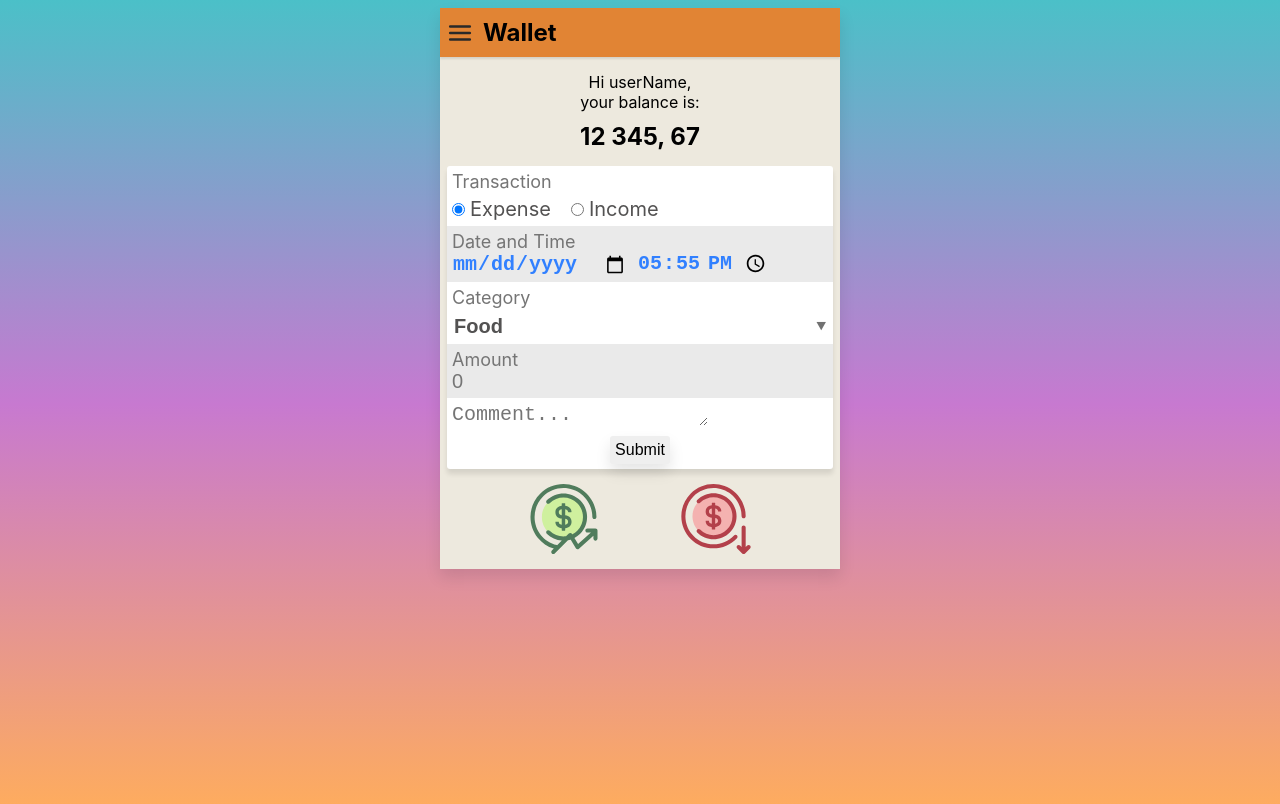
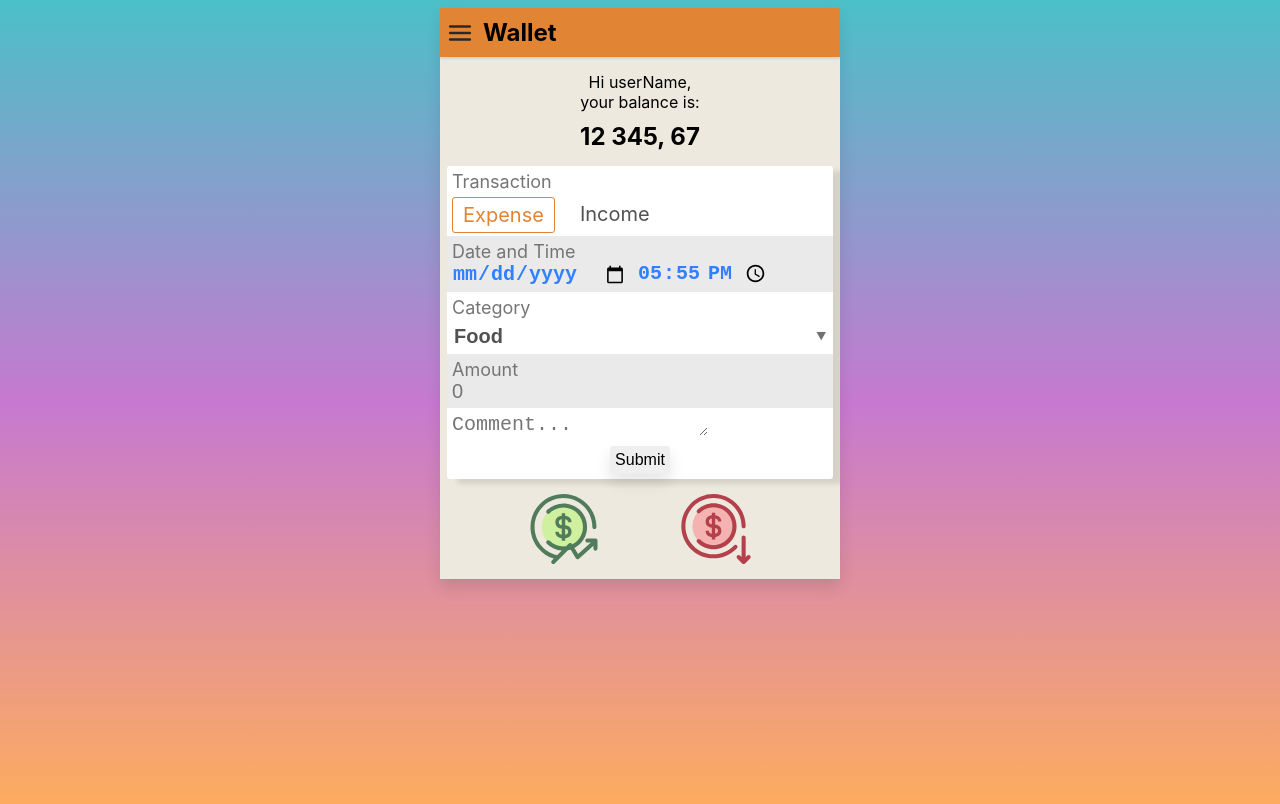
Before and after one commit to mykhailotsynkevych/react-app-wallet, a React (Create React App) app: page / in a window 1280 px wide. Shown: the top 804 px of the page. Built offline with nearby package versions, Linux system fonts and the light colour scheme.

Commit message:
style for radio inputs per SCSS

```diff
--- a/src/components/TransactionForm/TransactionForm.jsx
+++ b/src/components/TransactionForm/TransactionForm.jsx
@@ -1,6 +1,6 @@
 import { Component } from "react";
 import { nanoid } from "nanoid";
-import s from "./TransactionForm.module.css";
+import s from "./TransactionForm.module.scss";
 
 const curDate = new Date().toLocaleDateString().split(".").reverse().join("-");
 const curTime = new Date().toTimeString().slice(0, 5);
@@ -28,10 +28,9 @@ class TransactionForm extends Component {
   handleSubmit = (e) => {
     e.preventDefault();
     if (this.state.amount === 0) {
-      return alert("Please enter the amount")
+      return alert("Please enter the amount");
     }
     this.props.addTrasaction({ ...this.state, id: nanoid() });
-
 
     this.resetForm();
   };
@@ -55,25 +54,29 @@ class TransactionForm extends Component {
         <div className={s.radioWrapper}>
           <input
             id="formRadioExpense"
-            className={s.radioInput}
+            className={s.input}
             type="radio"
             name="transaction"
             value="expense"
             defaultChecked
             onChange={this.handleChange}
           />
-          <label className={s.radioText} htmlFor="formRadioExpense">
+          <label
+          className={`${s.radioLabel} ${s.radio}`}
+          htmlFor="formRadioExpense">
             Expense
           </label>
           <input
             id="formRadioIncome"
-            className={s.radioInput}
+            className={s.input}
             type="radio"
             name="transaction"
             value="income"
             onChange={this.handleChange}
           />
-          <label className={s.radioText} htmlFor="formRadioIncome">
+          <label
+          className={`${s.radioLabel} ${s.radio}`}
+          htmlFor="formRadioIncome">
             Income
           </label>
         </div>
@@ -128,7 +131,7 @@ class TransactionForm extends Component {
             // defaultValue={amount}
             placeholder="0"
             onChange={(e) => {
-              const {value } = e.target;
+              const { value } = e.target;
               this.setState({ amount: Number(value) });
             }}
           />
--- a/src/components/TransactionForm/TransactionForm.module.css
+++ b/src/components/TransactionForm/TransactionForm.module.scss
@@ -1,8 +1,25 @@
+@mixin visually-hidden {
+  position: absolute;
+  white-space: nowrap;
+  width: 1px;
+  height: 1px;
+  overflow: hidden;
+  border: 0;
+  padding: 0;
+  clip: rect(0 0 0 0);
+  clip-path: inset(50%);
+  margin: -1px;
+}
+
+@mixin border-radius {
+  border-radius: 3px;
+}
+
 .transactionForm {
   display: flex;
   flex-direction: column;
   background-color: white;
-  box-shadow: 0px 5px 5px rgb(0 0 0 / 10%);
+  box-shadow: 10px 5px 5px rgba(0, 0, 0, 0.1);
   margin: 0px 7px;
   border-radius: 3px;
 }
@@ -24,26 +41,54 @@ label {
   font-size: 18px;
 }
 
+.radioWrapper {
+  display: flex;
+  margin-left: 5px;
+}
+
+.radioWrapper .input {
+  @include visually-hidden;
+
+  &:checked + .radioLabel.radio {
+    color: rgb(225, 132, 52);
+    border: 1px solid rgb(225, 132, 52);
+    box-sizing: content-box;
+  }
+}
+
+.radioLabel{
+  display: flex;
+  flex-direction: column;
+}
+
+.radio {
+  align-items: center;
+  margin-bottom: 3px;
+
+
+  &.radioLabel {
+    font-size: 20px;
+    color:  rgb(83, 82, 82);
+    padding: 5px 10px;
+    @include border-radius;
+
+
+    &:active {
+      transform: scale(0.95);
+    }
+  }
+
+  &:not(:last-child) {
+    margin-right: 15px;
+  }
+}
+
 .labelTitle {
   align-self: flex-start;
   padding: 5px;
   color: rgb(117, 117, 117);
   font-size: 18px;
 
-}
-
-.radioWrapper {
-  padding: 0px 0px 5px 5px;
-  display: flex;
-  justify-content: flex-start;
-  align-items: center;
-}
-
-.radioText {
-  padding: 0px;
-  margin: 0px 20px 0px 5px;
-  font-size: 20px;
-  color:  rgb(83, 82, 82);
 }
 
 .timeWrapper {
@@ -100,7 +145,7 @@ label {
   padding: 5px;
   margin: 5px;
   align-self: center;
-  box-shadow: 0px 8px 15px rgb(0 0 0 / 10%);
+  box-shadow: 0px 8px 15px rgba(0, 0, 0, 0.1);
   transition: scale 0.3s ease 0s, background-color 0.3s ease 0s;
 }
 
```
